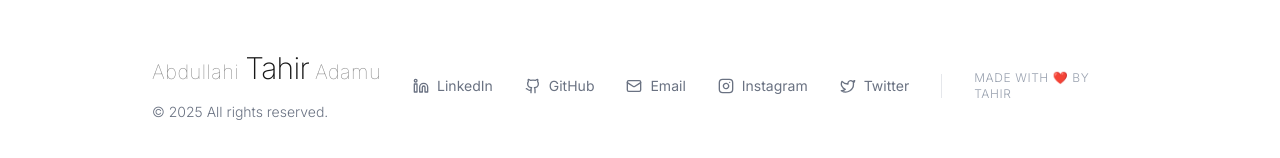
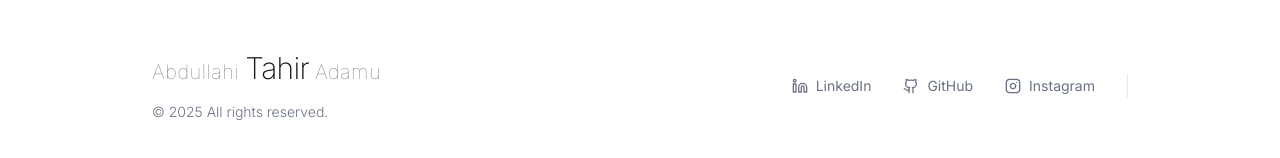
Before and after one commit to t4hir9/portfolio, a Next.js app: page / in a window 1280 px wide. Shown: the part 3688-3846 px from the top of the page. Built offline with nearby package versions, Linux system fonts and the light colour scheme.

Commit message:
updated media files and code optimization

```diff
--- a/app/videos/page.jsx
+++ b/app/videos/page.jsx
@@ -11,10 +11,10 @@ export default function VideosPage() {
   const videos = [
     { name: "Culverin", src: "/videos/culverin.MP4" },
     { name: "From This Side", src: "/videos/FTS.MP4" },
-    { name: "VFX", src: "/videos/reel.MP4" },
-    { name: "Short film- Rubix art soiree", src: "/videos/rubix.MP4" },
-    { name: "scribble", src: "/videos/scribble.MP4" },
-    { name: "Titan Perfomance", src: "/videos/titan.MP4" },
+    { name: "VFX", src: "/videos/Reel.MP4" },
+    { name: "Short film- Rubix art soiree", src: "/videos/Rubix.MP4" },
+    { name: "scribble", src: "/videos/Scribble.MP4" },
+    { name: "Titan Perfomance", src: "/videos/Titan.MP4" },
   ];
 
   // Initialize muted state array with true for each video
--- a/components/Footer.jsx
+++ b/components/Footer.jsx
@@ -56,14 +56,6 @@ export default function Footer({ homepage = true }) {
               <span className="absolute -bottom-1 left-0 w-0 h-px bg-gray-900 dark:bg-white transition-all duration-300 group-hover:w-full" />
             </Link>
             <Link
-              href="mailto:abdultahir779@gmail.com"
-              className="text-sm text-gray-500 dark:text-neutral-300 hover:text-gray-900 dark:hover:text-white transition-all duration-300 relative group flex items-center gap-2"
-            >
-              <Mail className="w-4 h-4" />
-              <span>Email</span>
-              <span className="absolute -bottom-1 left-0 w-0 h-px bg-gray-900 dark:bg-white transition-all duration-300 group-hover:w-full" />
-            </Link>
-            <Link
               href="https://instagram.com/iamt4hir9"
               target="_blank"
               rel="noopener noreferrer"
@@ -73,23 +65,9 @@ export default function Footer({ homepage = true }) {
               <span>Instagram</span>
               <span className="absolute -bottom-1 left-0 w-0 h-px bg-gray-900 dark:bg-white transition-all duration-300 group-hover:w-full" />
             </Link>
-            <Link
-              href="https://twitter.com/iamt4hir9"
-              target="_blank"
-              rel="noopener noreferrer"
-              className="text-sm text-gray-500 dark:text-neutral-300 hover:text-gray-900 dark:hover:text-white transition-all duration-300 relative group flex items-center gap-2"
-            >
-              <Twitter className="w-4 h-4" />
-              <span>Twitter</span>
-              <span className="absolute -bottom-1 left-0 w-0 h-px bg-gray-900 dark:bg-white transition-all duration-300 group-hover:w-full" />
-            </Link>
           </div>
 
           <div className="hidden md:block w-px h-6 bg-gray-200 dark:bg-neutral-700"></div>
-
-          <div className="text-xs text-gray-400 dark:text-neutral-400 font-light tracking-wider">
-            MADE WITH ❤️ BY TAHIR
-          </div>
         </div>
       </div>
     </footer>
```
Also changed, not shown: 1 other file (tests, documents, lock files or other folders).
